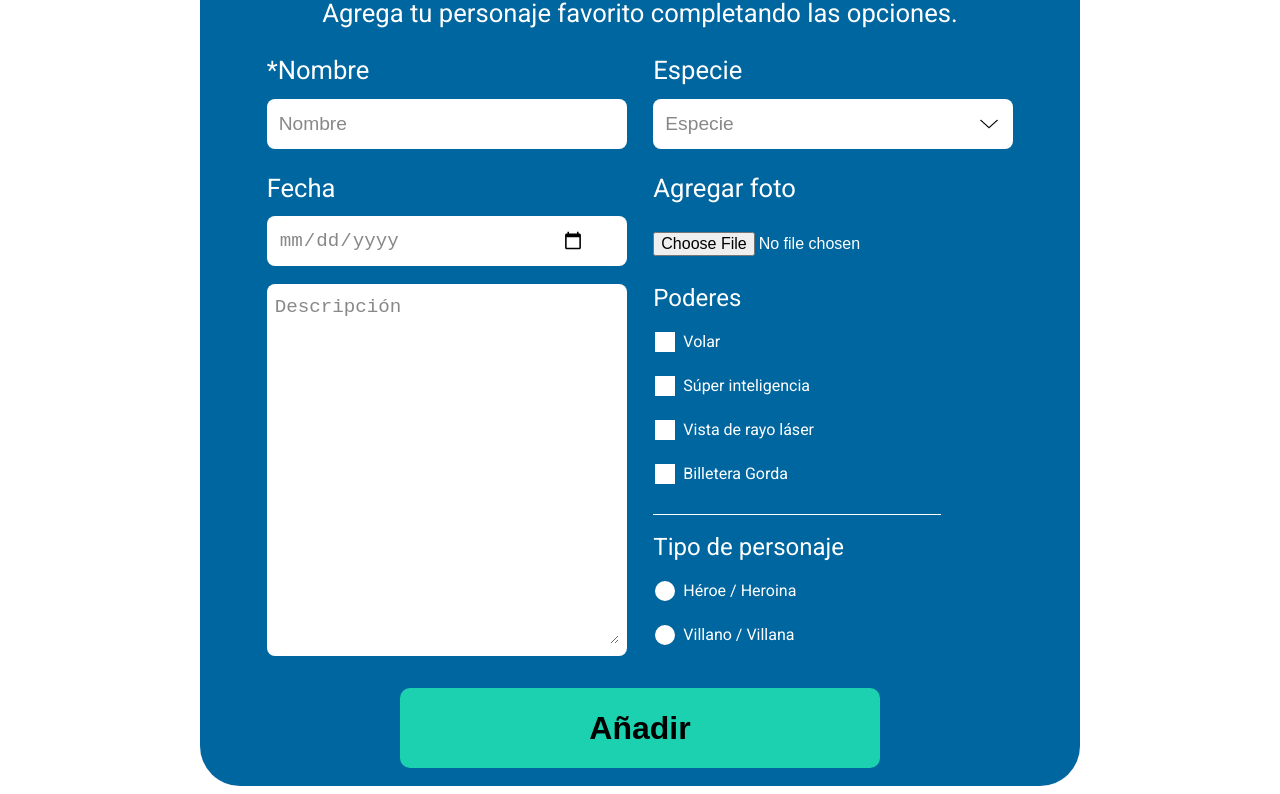
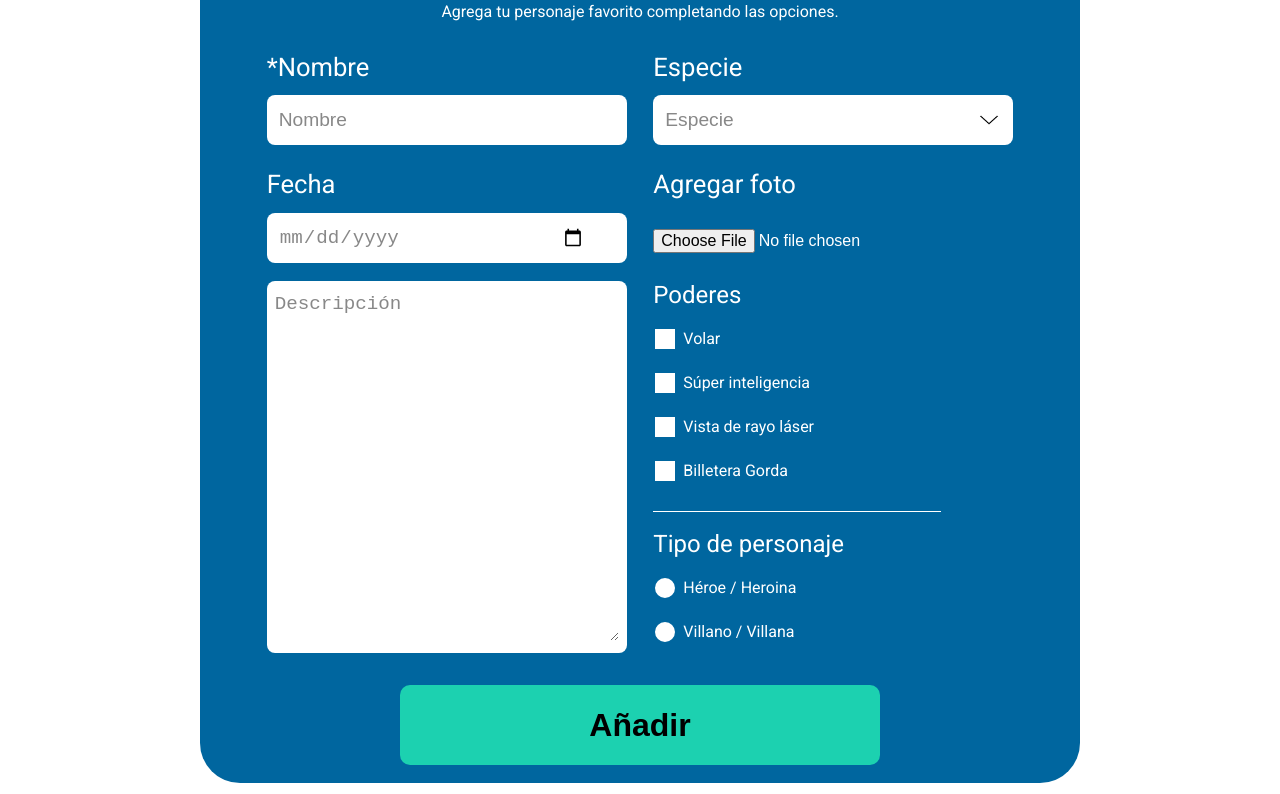
Before and after one commit to folkearen/superMaker, a plain HTML site: page index.html in a window 1280 px wide. Shown: the part 239-1033 px from the top of the page. Drawn offline with Linux system fonts and the light colour scheme.

Commit message:
correciones 2

```diff
--- a/movile.css
+++ b/movile.css
@@ -72,8 +72,8 @@ nav ul {
 }
 .subtitle-form {
     font-weight: 400;
-    font-size: 1.6rem;
-    line-height: 2.1rem;
+    font-size: 1rem;
+    line-height: 1.9rem;
     margin-bottom: 18px;
 }
 form {
```
